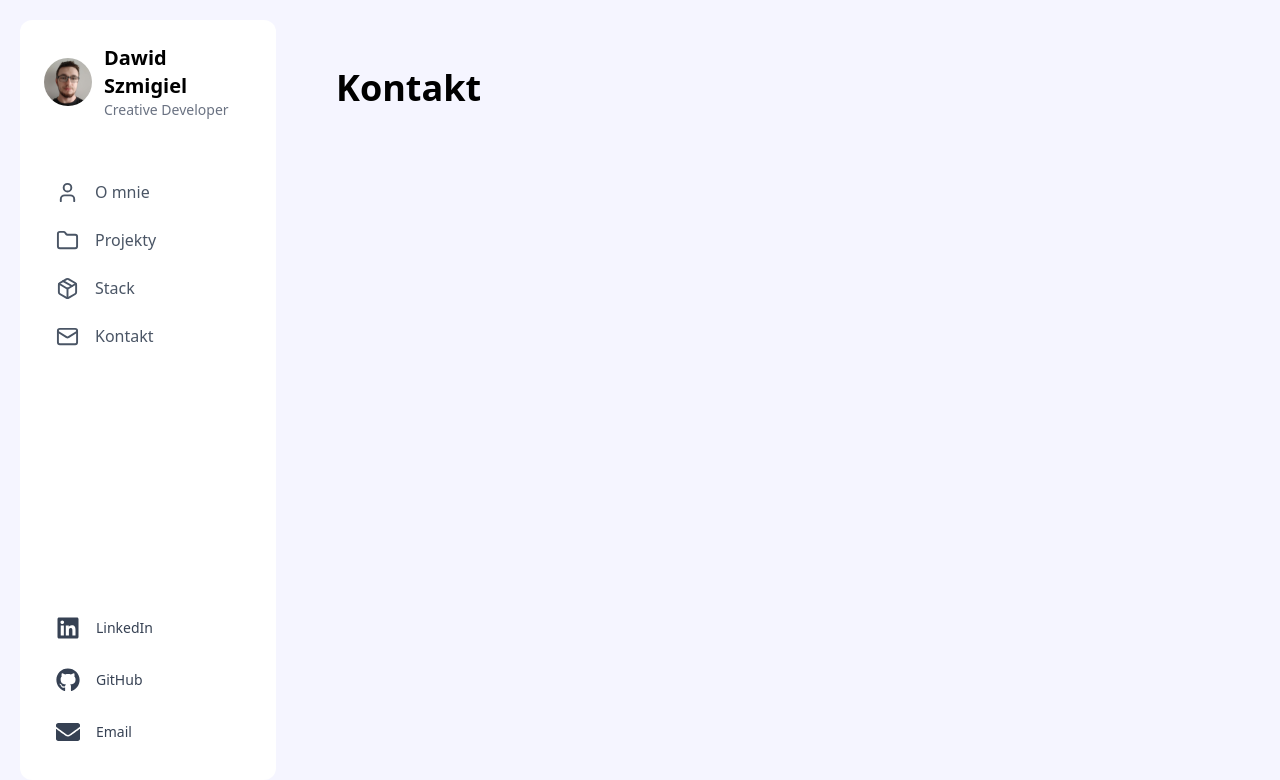
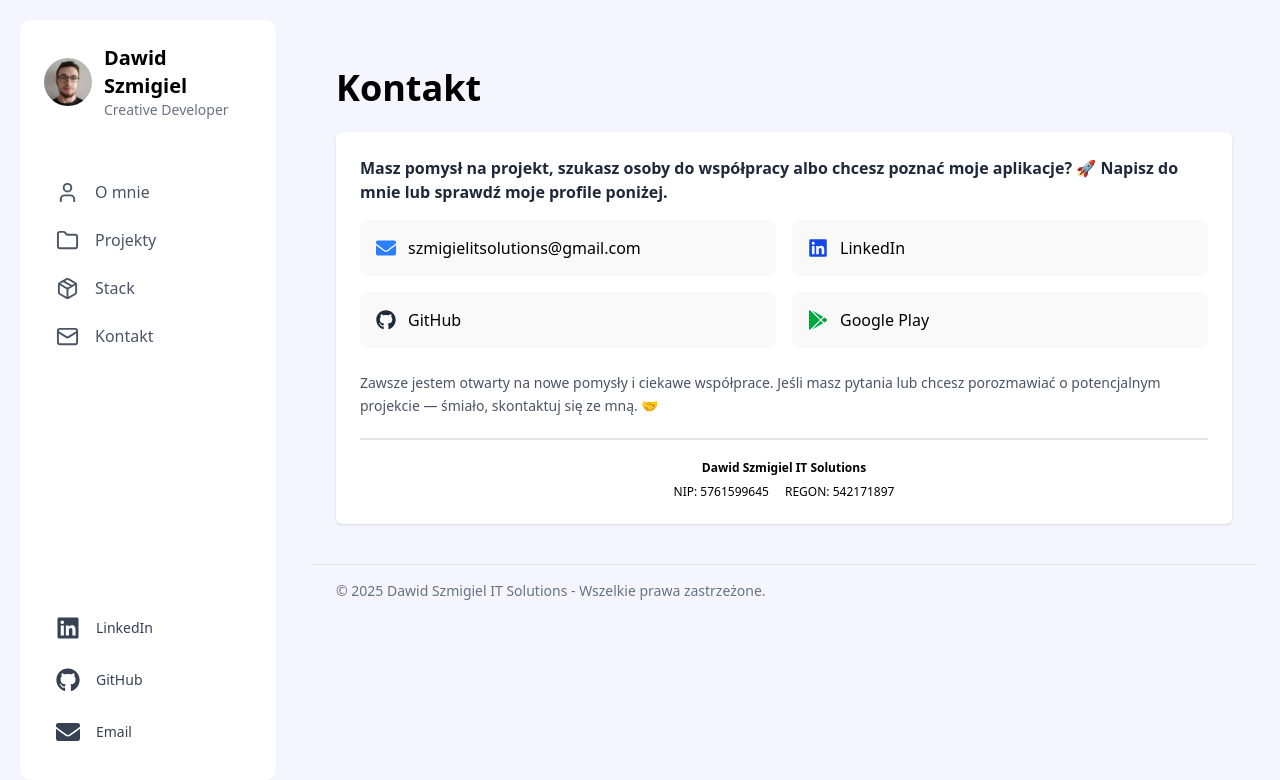
Before and after one commit to infinite223/me, a Next.js app: page /contact in a window 1280 px wide. Shown: the top 780 px of the page. Built offline with nearby package versions, Linux system fonts and the light colour scheme.

Commit message:
UI improvments, added contact page

```diff
--- a/app/contact/page.tsx
+++ b/app/contact/page.tsx
@@ -1,10 +1,82 @@
 "use client";
+
+import { FaEnvelope, FaLinkedin, FaGithub, FaGooglePlay } from "react-icons/fa";
 
 export default function ContactPage() {
   return (
     <div className="flex flex-col gap-6 md:px-6 pt-6">
       <div>
-        <h1 className="text-4xl font-bold">Kontakt</h1>
+        <h1 className="text-4xl font-bold relative w-fit">Kontakt</h1>
+
+        <div className="bg-white rounded-md p-6 shadow-sm mt-6">
+          <p className="text-gray-800 font-semibold mb-4">
+            Masz pomysł na projekt, szukasz osoby do współpracy albo chcesz
+            poznać moje aplikacje? 🚀 Napisz do mnie lub sprawdź moje profile
+            poniżej.
+          </p>
+
+          <ul className="grid grid-cols-1 sm:grid-cols-2 gap-4 mt-4">
+            <li className="flex items-center gap-3 p-4 rounded-lg bg-zinc-100/50 hover:shadow-md transition">
+              <FaEnvelope className="w-5 h-5 text-blue-500" />
+              <a
+                href="mailto:szmigielitsolutions@gmail.com"
+                className="hover:underline"
+              >
+                szmigielitsolutions@gmail.com
+              </a>
+            </li>
+
+            <li className="flex items-center gap-3 p-4 rounded-lg bg-zinc-100/50 hover:shadow-md transition">
+              <FaLinkedin className="w-5 h-5 text-blue-700" />
+              <a
+                href="https://linkedin.com/in/dawid-szmigiel-7a7609167"
+                target="_blank"
+                rel="noopener noreferrer"
+                className="hover:underline"
+              >
+                LinkedIn
+              </a>
+            </li>
+
+            <li className="flex items-center gap-3 p-4 rounded-lg bg-zinc-100/50 hover:shadow-md transition">
+              <FaGithub className="w-5 h-5 text-gray-800" />
+              <a
+                href="https://github.com/infinite223"
+                target="_blank"
+                rel="noopener noreferrer"
+                className="hover:underline"
+              >
+                GitHub
+              </a>
+            </li>
+
+            <li className="flex items-center gap-3 p-4 rounded-lg bg-zinc-100/50 hover:shadow-md transition">
+              <FaGooglePlay className="w-5 h-5 text-green-600" />
+              <a
+                href="https://play.google.com/store/apps/developer?id=Dawid+Szmigiel&hl=pl"
+                target="_blank"
+                rel="noopener noreferrer"
+                className="hover:underline"
+              >
+                Google Play
+              </a>
+            </li>
+          </ul>
+
+          <div className="mt-6 text-gray-600 text-sm leading-relaxed">
+            Zawsze jestem otwarty na nowe pomysły i ciekawe współprace. Jeśli
+            masz pytania lub chcesz porozmawiać o potencjalnym projekcie —
+            śmiało, skontaktuj się ze mną. 🤝
+          </div>
+
+          <div className="flex flex-col border-t-2 border-zinc-200 pt-5 justify-center items-center w-full text-xs self-center gap-2 mt-5">
+            <div className="font-semibold">Dawid Szmigiel IT Solutions</div>
+            <div className="flex gap-4 items-center">
+              <div className="">NIP: 5761599645</div>
+              <div className="">REGON: 542171897</div>
+            </div>
+          </div>
+        </div>
       </div>
     </div>
   );
--- a/app/layout.tsx
+++ b/app/layout.tsx
@@ -2,6 +2,7 @@ import type { Metadata } from "next";
 import "./globals.css";
 import Sidebar from "@/components/Sidebar";
 import { Inter } from "next/font/google";
+import { PageFooter } from "@/components/PageFooter";
 
 const inter = Inter({
   subsets: ["latin"],
@@ -13,10 +14,12 @@ const inter = Inter({
 export const metadata: Metadata = {
   title: "Dawid Szmigiel",
   description: "Dawid Szmigiel IT Solutions",
-  icons: [{
-    url: '/favicon.png',
-    type: 'image/png'
-  }]
+  icons: [
+    {
+      url: "/favicon.png",
+      type: "image/png",
+    },
+  ],
 };
 
 export default function RootLayout({
@@ -31,6 +34,7 @@ export default function RootLayout({
           <Sidebar />
           <main className="flex-1 md:overflow-y-auto scroll-smooth px-6 max-md:px-2 py-6">
             {children}
+            <PageFooter />
           </main>
         </div>
       </body>
--- a/app/page.tsx
+++ b/app/page.tsx
@@ -19,6 +19,7 @@ import scheduleApp from "../assets/scheduleApp.png";
 import carsdesignStart from "../assets/carsdesignStart.png";
 import kaban from "../assets/kaban_board_screen.png";
 import monkey from "../assets/monkey.png";
+import { PageFooter } from "@/components/PageFooter";
 
 function getImageByName(name: string) {
   switch (name) {
@@ -232,15 +233,6 @@ export default function HomePage() {
           </div>
         </div>
       </div>
-
-      <footer className="mt-10 border-t border-gray-200 py-4">
-        <div className="max-w-6xl mx-auto flex flex-col md:flex-row items-center justify-between gap-4 px-4">
-          <p className="text-sm text-gray-500">
-            © {new Date().getFullYear()} Dawid Szmigiel IT Solutions - Wszelkie
-            prawa zastrzeżone.
-          </p>
-        </div>
-      </footer>
     </div>
   );
 }
--- /dev/null
+++ b/components/PageFooter.tsx
@@ -0,0 +1,12 @@
+export const PageFooter = () => {
+  return (
+    <footer className="mt-10 border-t border-gray-200 py-4">
+      <div className=" mx-auto flex flex-col md:flex-row items-center justify-between gap-4 px-6">
+        <p className="text-sm text-gray-500">
+          © {new Date().getFullYear()} Dawid Szmigiel IT Solutions - Wszelkie
+          prawa zastrzeżone.
+        </p>
+      </div>
+    </footer>
+  );
+};
```
